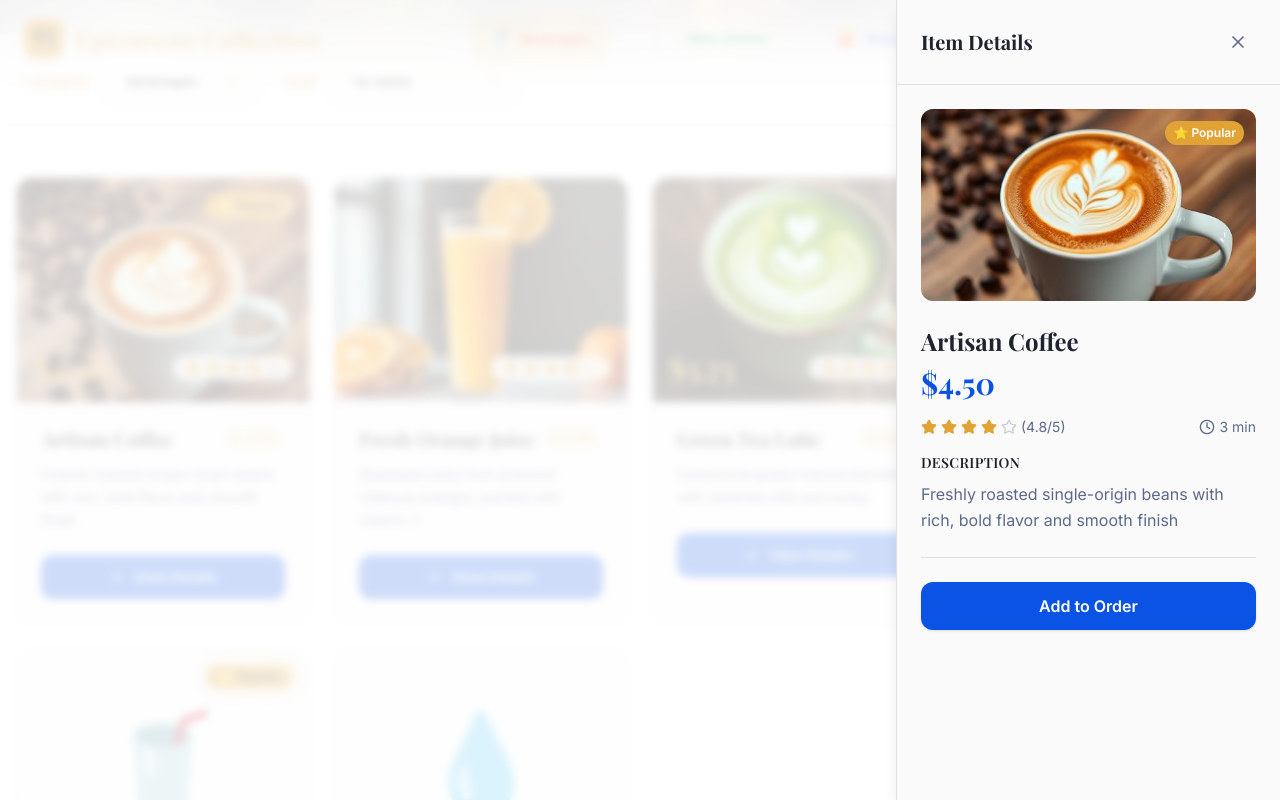
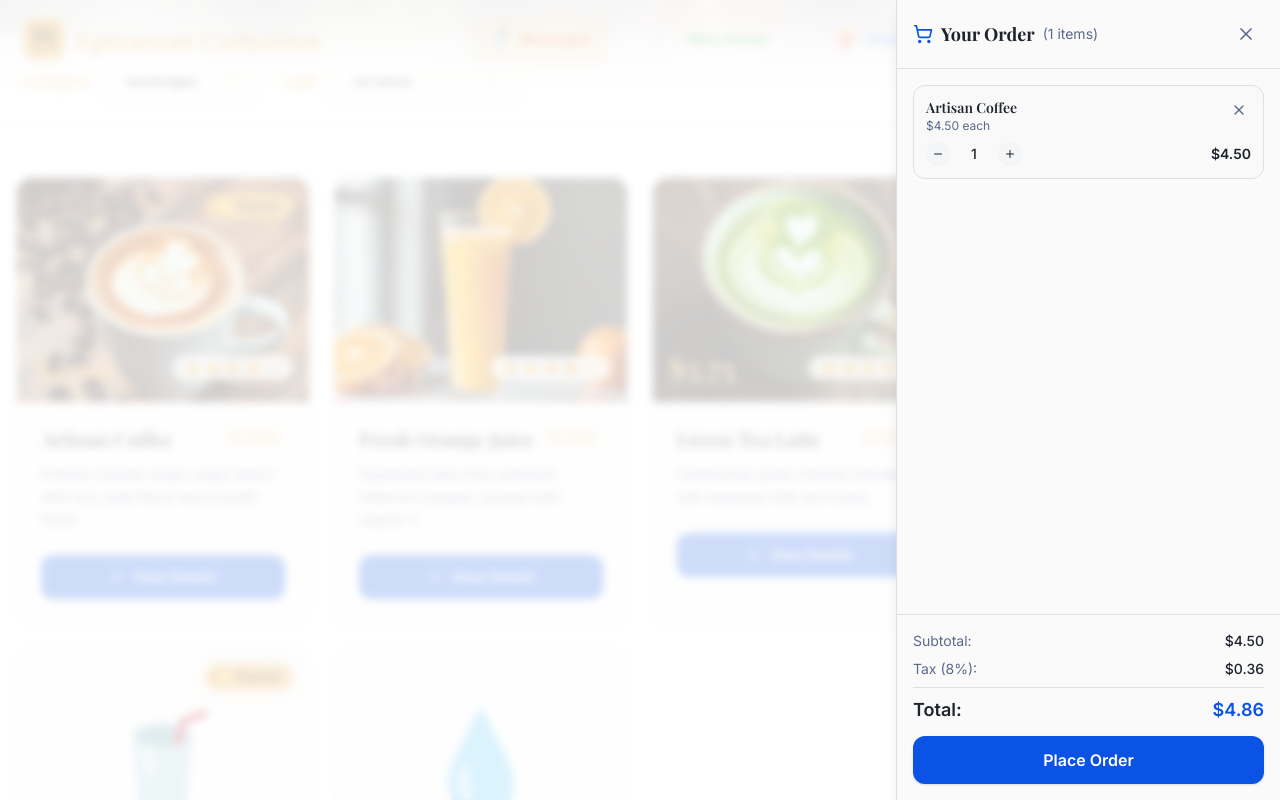
Before and after one commit to jacson03/bolt, a React (Vite) app: page / in a window 1280 px wide. Both pictures are taken after a click on the element 163 px from the left and 829 px from the top of the page. Shown: the part 429-1229 px from the top of the page. Built offline with nearby package versions, Linux system fonts and the light colour scheme.

Commit message:
Refactor sidebar for order summary
Update the sidebar to function as an order summary, allowing users to select multiple food items and calculate the total cost.

```diff
--- a/src/components/ItemSidebar.tsx
+++ b/src/components/ItemSidebar.tsx
@@ -1,22 +1,23 @@
-import { X, Clock, Star } from "lucide-react";
+import { X, Minus, Plus, ShoppingCart } from "lucide-react";
 import { MenuItemType } from "@/types/menu";
 
-interface ItemSidebarProps {
-  selectedItem: MenuItemType | null;
-  onClose: () => void;
+interface CartItem extends MenuItemType {
+  quantity: number;
 }
 
-export const ItemSidebar = ({ selectedItem, onClose }: ItemSidebarProps) => {
-  if (!selectedItem) return null;
+interface ItemSidebarProps {
+  selectedItems: CartItem[];
+  onClose: () => void;
+  onUpdateQuantity: (itemId: string, quantity: number) => void;
+  onRemoveItem: (itemId: string) => void;
+}
 
-  const renderStars = (rating: number) => {
-    return Array.from({ length: 5 }, (_, i) => (
-      <Star
-        key={i}
-        className={`h-4 w-4 ${i < rating ? 'text-gold fill-current' : 'text-muted-foreground/30'}`}
-      />
-    ));
-  };
+export const ItemSidebar = ({ selectedItems, onClose, onUpdateQuantity, onRemoveItem }: ItemSidebarProps) => {
+  if (selectedItems.length === 0) return null;
+
+  const subtotal = selectedItems.reduce((sum, item) => sum + (item.price * item.quantity), 0);
+  const tax = subtotal * 0.08; // 8% tax
+  const total = subtotal + tax;
 
   return (
     <>
@@ -30,81 +31,82 @@ export const ItemSidebar = ({ selectedItem, onClose }: ItemSidebarProps) => {
       <div className="fixed right-0 top-0 h-full w-96 bg-card border-l border-border shadow-professional z-50 transform transition-transform duration-300 ease-out animate-slide-in-right">
         <div className="flex flex-col h-full">
           {/* Header */}
-          <div className="flex items-center justify-between p-6 border-b border-border">
-            <h2 className="text-xl font-bold text-foreground font-playfair">Item Details</h2>
+          <div className="flex items-center justify-between p-4 border-b border-border">
+            <div className="flex items-center space-x-2">
+              <ShoppingCart className="h-5 w-5 text-primary" />
+              <h2 className="text-lg font-bold text-foreground font-playfair">Your Order</h2>
+              <span className="text-sm text-muted-foreground">({selectedItems.length} items)</span>
+            </div>
             <button
               onClick={onClose}
               className="p-2 rounded-lg hover:bg-muted transition-colors duration-200"
-              aria-label="Close sidebar"
+              aria-label="Close cart"
             >
               <X className="h-5 w-5 text-muted-foreground" />
             </button>
           </div>
 
-          {/* Content */}
-          <div className="flex-1 overflow-y-auto p-6">
-            {/* Item Image */}
-            <div className="relative mb-6 rounded-xl overflow-hidden">
-              {selectedItem.image ? (
-                <img
-                  src={selectedItem.image}
-                  alt={selectedItem.name}
-                  className="w-full h-48 object-cover"
-                />
-              ) : (
-                <div className="flex items-center justify-center text-6xl p-8 bg-muted/20 h-48">
-                  {selectedItem.emoji}
+          {/* Cart Items */}
+          <div className="flex-1 overflow-y-auto p-4 space-y-3">
+            {selectedItems.map((item) => (
+              <div key={item.id} className="bg-muted/20 rounded-lg p-3 border border-border">
+                <div className="flex items-start justify-between mb-2">
+                  <div className="flex-1">
+                    <h4 className="font-semibold text-foreground text-sm">{item.name}</h4>
+                    <p className="text-xs text-muted-foreground">${item.price.toFixed(2)} each</p>
+                  </div>
+                  <button
+                    onClick={() => onRemoveItem(item.id)}
+                    className="text-muted-foreground hover:text-destructive transition-colors p-1"
+                    aria-label="Remove item"
+                  >
+                    <X className="h-4 w-4" />
+                  </button>
                 </div>
-              )}
-              {selectedItem.popular && (
-                <div className="absolute top-3 right-3 bg-gold text-gold-foreground px-2 py-1 rounded-full text-xs font-bold">
-                  ⭐ Popular
+
+                <div className="flex items-center justify-between">
+                  <div className="flex items-center space-x-2">
+                    <button
+                      onClick={() => onUpdateQuantity(item.id, Math.max(1, item.quantity - 1))}
+                      className="w-6 h-6 rounded-full bg-muted hover:bg-muted/80 flex items-center justify-center transition-colors"
+                    >
+                      <Minus className="h-3 w-3" />
+                    </button>
+                    <span className="text-sm font-medium w-8 text-center">{item.quantity}</span>
+                    <button
+                      onClick={() => onUpdateQuantity(item.id, item.quantity + 1)}
+                      className="w-6 h-6 rounded-full bg-muted hover:bg-muted/80 flex items-center justify-center transition-colors"
+                    >
+                      <Plus className="h-3 w-3" />
+                    </button>
+                  </div>
+                  <div className="text-sm font-semibold text-foreground">
+                    ${(item.price * item.quantity).toFixed(2)}
+                  </div>
                 </div>
-              )}
+              </div>
+            ))}
+          </div>
+
+          {/* Order Summary */}
+          <div className="border-t border-border p-4 space-y-3">
+            <div className="space-y-2 text-sm">
+              <div className="flex justify-between">
+                <span className="text-muted-foreground">Subtotal:</span>
+                <span className="font-medium">${subtotal.toFixed(2)}</span>
+              </div>
+              <div className="flex justify-between">
+                <span className="text-muted-foreground">Tax (8%):</span>
+                <span className="font-medium">${tax.toFixed(2)}</span>
+              </div>
+              <div className="flex justify-between text-lg font-bold pt-2 border-t border-border">
+                <span>Total:</span>
+                <span className="text-primary">${total.toFixed(2)}</span>
+              </div>
             </div>
 
-            {/* Item Name */}
-            <h3 className="text-2xl font-bold text-foreground font-playfair mb-2">
-              {selectedItem.name}
-            </h3>
-
-            {/* Price */}
-            <div className="text-3xl font-bold text-primary mb-4 font-playfair">
-              ${selectedItem.price.toFixed(2)}
-            </div>
-
-            {/* Rating and Prep Time */}
-            <div className="flex items-center justify-between mb-4">
-              <div className="flex items-center space-x-1">
-                {renderStars(Math.floor(selectedItem.rating))}
-                <span className="text-sm text-muted-foreground ml-2">
-                  ({selectedItem.rating}/5)
-                </span>
-              </div>
-              {selectedItem.prepTime && (
-                <div className="flex items-center space-x-1 text-sm text-muted-foreground">
-                  <Clock className="h-4 w-4" />
-                  <span>{selectedItem.prepTime}</span>
-                </div>
-              )}
-            </div>
-
-            {/* Description */}
-            <div className="mb-6">
-              <h4 className="text-sm font-semibold text-foreground mb-2 uppercase tracking-wide">
-                Description
-              </h4>
-              <p className="text-muted-foreground leading-relaxed">
-                {selectedItem.description}
-              </p>
-            </div>
-
-            {/* Divider */}
-            <div className="divider-hotel mb-6" />
-
-            {/* Action Button */}
             <button className="w-full bg-primary text-primary-foreground rounded-lg py-3 px-4 font-semibold hover:bg-primary/90 transition-colors duration-200 shadow-hotel">
-              Add to Order
+              Place Order
             </button>
           </div>
         </div>
--- a/src/pages/Index.tsx
+++ b/src/pages/Index.tsx
@@ -13,7 +13,11 @@ const Index = () => {
   const [searchTerm, setSearchTerm] = useState("");
   const [typeFilter, setTypeFilter] = useState("all");
   const [sortBy, setSortBy] = useState("default");
-  const [selectedItem, setSelectedItem] = useState<MenuItemType | null>(null);
+  interface CartItem extends MenuItemType {
+    quantity: number;
+  }
+
+  const [cartItems, setCartItems] = useState<CartItem[]>([]);
 
   const filteredAndSortedItems = useMemo(() => {
     let items = menuData[activeCategory as keyof typeof menuData] || [];
@@ -74,11 +78,34 @@ const Index = () => {
   }, [activeCategory, searchTerm, typeFilter, sortBy]);
 
   const handleItemSelect = (item: MenuItemType) => {
-    setSelectedItem(item);
+    const existingItem = cartItems.find(cartItem => cartItem.id === item.id);
+    if (existingItem) {
+      setCartItems(cartItems.map(cartItem =>
+        cartItem.id === item.id
+          ? { ...cartItem, quantity: cartItem.quantity + 1 }
+          : cartItem
+      ));
+    } else {
+      setCartItems([...cartItems, { ...item, quantity: 1 }]);
+    }
+  };
+
+  const handleUpdateQuantity = (itemId: string, quantity: number) => {
+    if (quantity === 0) {
+      handleRemoveItem(itemId);
+    } else {
+      setCartItems(cartItems.map(item =>
+        item.id === itemId ? { ...item, quantity } : item
+      ));
+    }
+  };
+
+  const handleRemoveItem = (itemId: string) => {
+    setCartItems(cartItems.filter(item => item.id !== itemId));
   };
 
   const handleCloseSidebar = () => {
-    setSelectedItem(null);
+    setCartItems([]);
   };
 
   return (
@@ -114,8 +141,10 @@ const Index = () => {
 
       {/* Sidebar */}
       <ItemSidebar
-        selectedItem={selectedItem}
+        selectedItems={cartItems}
         onClose={handleCloseSidebar}
+        onUpdateQuantity={handleUpdateQuantity}
+        onRemoveItem={handleRemoveItem}
       />
     </div>
   );
```
